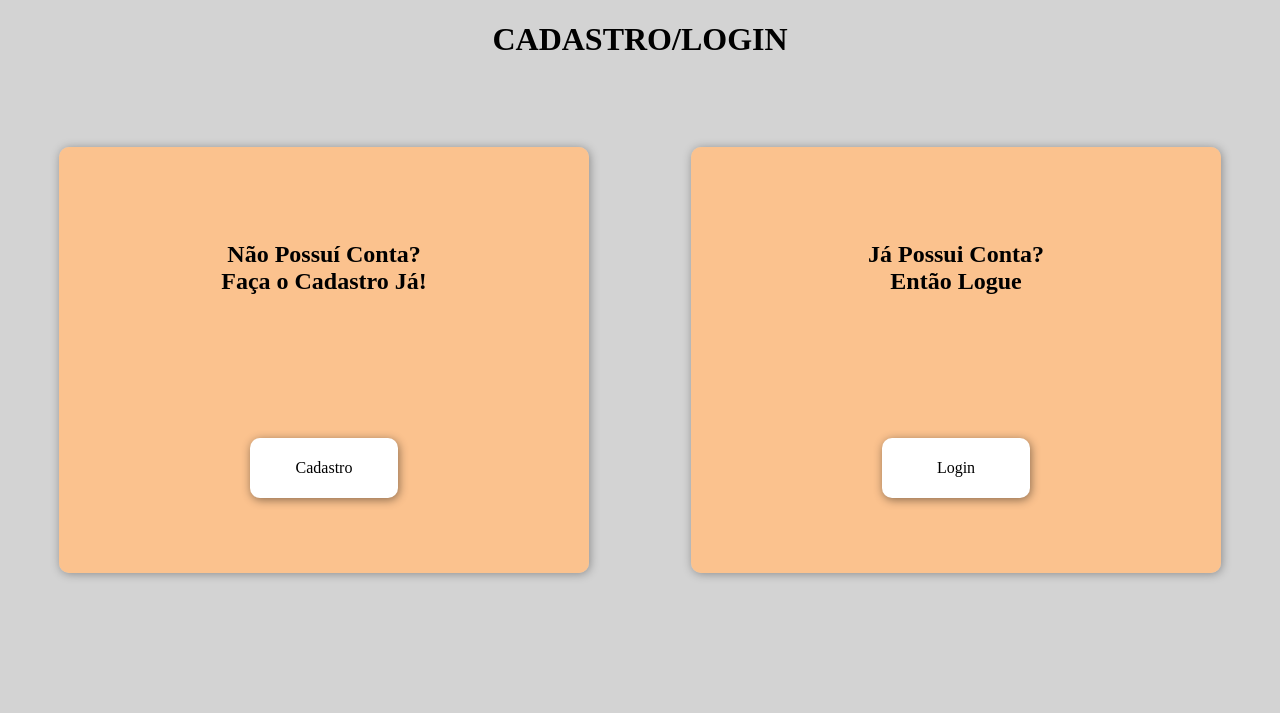
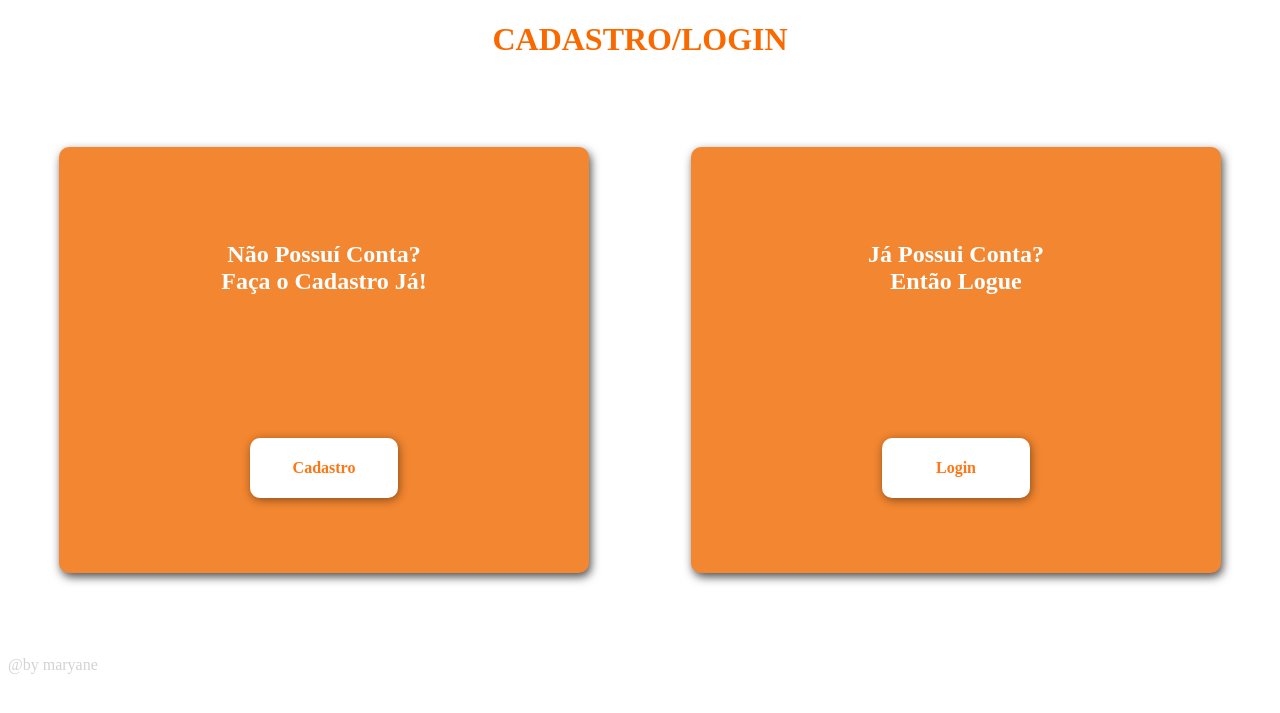
Before and after one commit to maryane-castro/slc, a Django app: page / in a window 1280 px wide. Shown: the top 713 px of the page. Run offline with Django 3.2, Linux system fonts and the light colour scheme.

Commit message:
Update index.html

```diff
--- a/slc/myapp/templates/index.html
+++ b/slc/myapp/templates/index.html
@@ -7,10 +7,11 @@
     <title>Inicio</title>
     <style>
         body{
-            background-color: lightgray;
+            background-color: #fff;
         }
         h1{
             text-align: center;
+            color: #fa6900;
         }
 
         #links{
@@ -20,9 +21,15 @@
             height: 70vh;
         }
         #links > .bloco > .button > a{
-            color: black;
+            color: #ff7614;
+            font-weight: bold;
             text-decoration: none;
+            padding: 20px 60px;
 
+
+        }
+        #links > .bloco > .button > a:hover{
+            color: #ff9e58;
         }
 
         .button{
@@ -37,10 +44,7 @@
             box-shadow: 1px 2px 10px rgba(0, 0, 0, 0.445);
         }
 
-        .button:hover{
-            background-color: rgb(130, 134, 136);
-            border-radius: 10px;
-        }
+
 
         .bloco{
             display: flex;
@@ -49,12 +53,17 @@
             flex-direction: column;
             width: 40%;
             height: 50vh;
-            background-color: rgba(255, 193, 136, 0.911);
+            background-color: #f38630;
             padding: 1%;
             border-radius: 10px;
-            box-shadow: 1px 1px 10px rgba(0, 0, 0, 0.342);
+            box-shadow: 2px 4px 10px rgba(0, 0, 0, 0.699);
             text-align: center;
         }
+
+        .bloco > h2{
+            color: white
+        }
+
     </style>
 </head>
 <body>
@@ -73,5 +82,8 @@
 
         </div>
     </div>
+
+
+    <p style="color:lightgray">@by maryane</p>
 </body>
 </html>
```
